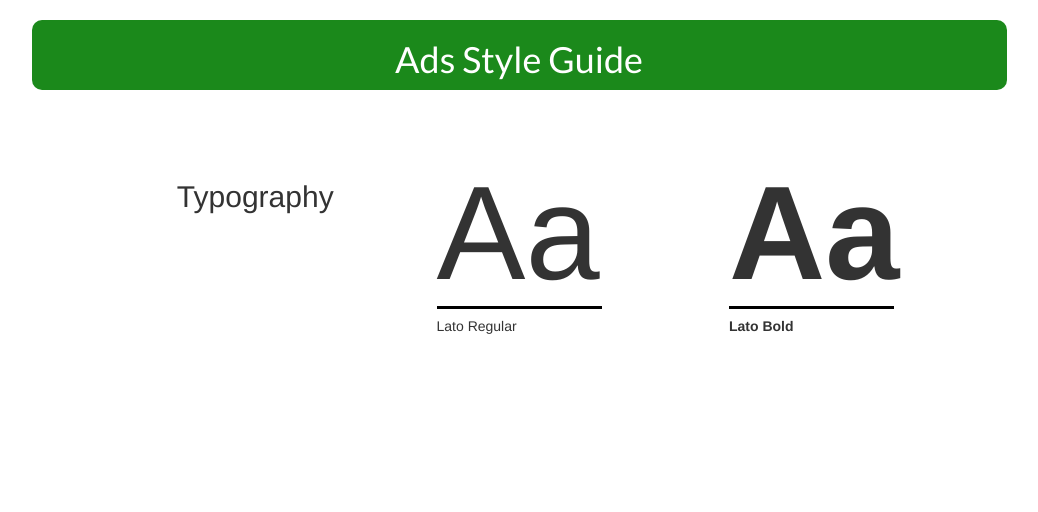
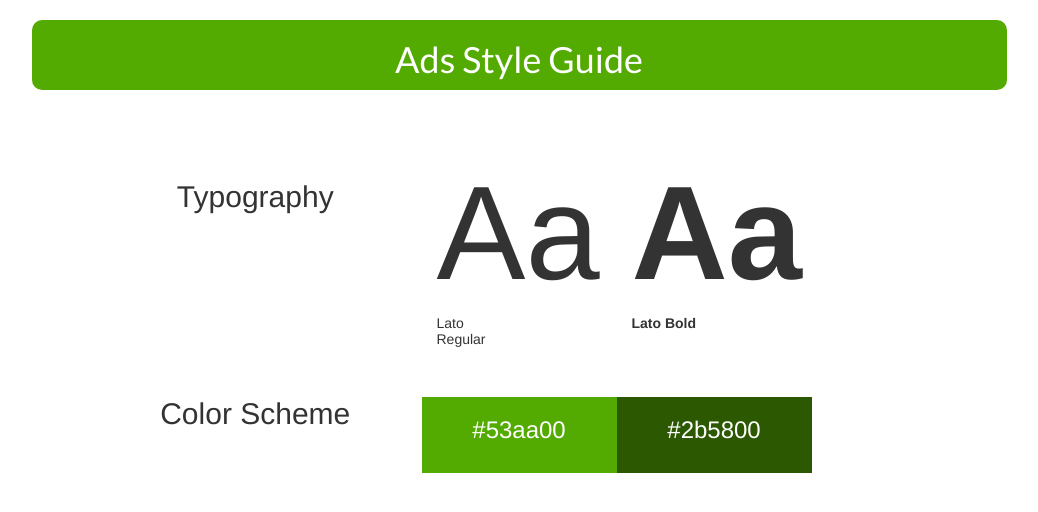
Before and after one commit to alvajc/Ads, a plain HTML site: page style-guide/index.html in a window 1280 px wide. Shown: the whole page, without its empty margins (121-1159 px from the left). Drawn offline with nearby package versions, Linux system fonts and the light colour scheme.

Commit message:
Style guide for ads site

```diff
--- a/style-guide/default.css
+++ b/style-guide/default.css
@@ -1,5 +1,5 @@
 #header {
-  background-color: #1b891b;
+  background-color: #53aa00;
   margin-top: 20px;
   border-radius: 10px;
   margin-bottom: 50px;
@@ -8,12 +8,23 @@
   color: white;
   font-family: lato; sans-serif;
 }
-#type {
+h2 {
   padding-top: 20px;
   padding-right: 40px;
 }
 .font {
   font-size: 100pt;
-  border-bottom-style: solid;
-  border-color: black;
 }
+#color {
+  background-color: #53aa00;
+  margin-top: 40px;
+  padding-bottom: 20px;
+}
+#colortwo {
+  background-color: #2b5800;
+  margin-top: 40px;
+  padding-bottom: 20px;
+}
+#hex {
+  color: white;
+}
--- a/style-guide/index.html
+++ b/style-guide/index.html
@@ -18,18 +18,30 @@
       <!--begin typography-->
       <div class="row">
         <div class="col-md-3 col-md-offset-2">
-          <h2 id="type" class="text-center">Typography</h2><br>
+          <h2 class="text-center">Typography</h2><br>
         </div>
-        <div class="col-md-2">
+        <div class="col-md-1">
           <h1 class="font">Aa</h1>
           <h5>Lato Regular</h5>
         </div>
-        <div class="col-md-2 col-md-offset-1">
+        <div class="col-md-1 col-md-offset-1">
           <h1 class="font"><b>Aa</b></h1>
           <h5><b>Lato Bold</b></h5>
         </div>
       </div>
       <!--end typography-->
+      <!--begin color scheme-->
+      <div class="row">
+        <div class="col-md-3 col-md-offset-2">
+          <h2 class="text-center">Color Scheme</h2>
+        </div>
+        <div id="color" class="col-md-2">
+          <h3 id="hex" class="text-center">#53aa00</h3>
+        </div>
+        <div id="colortwo" class="col-md-2">
+          <h3 id="hex" class="text-center">#2b5800</h3>
+        </div>
+      </div>
     </div>
   </body>
 </html>
```
